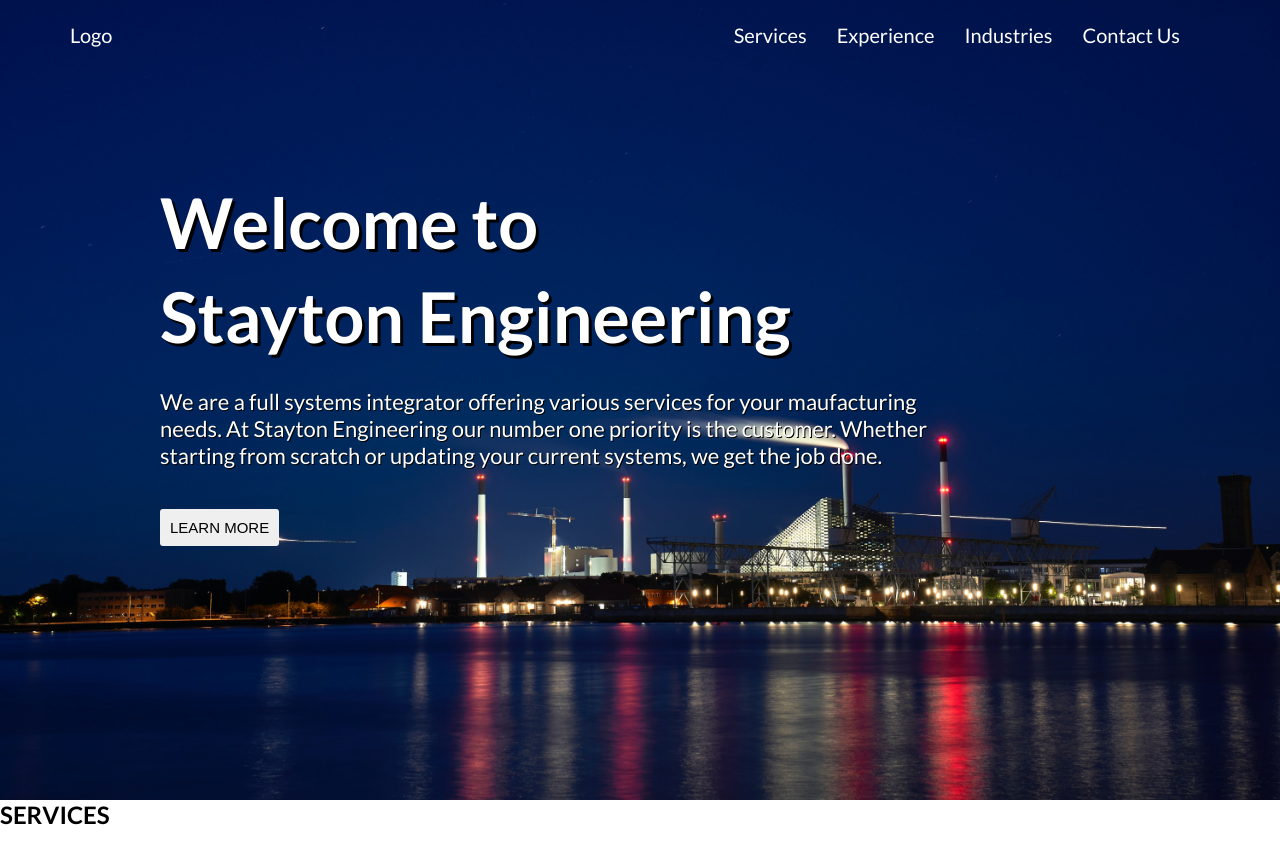
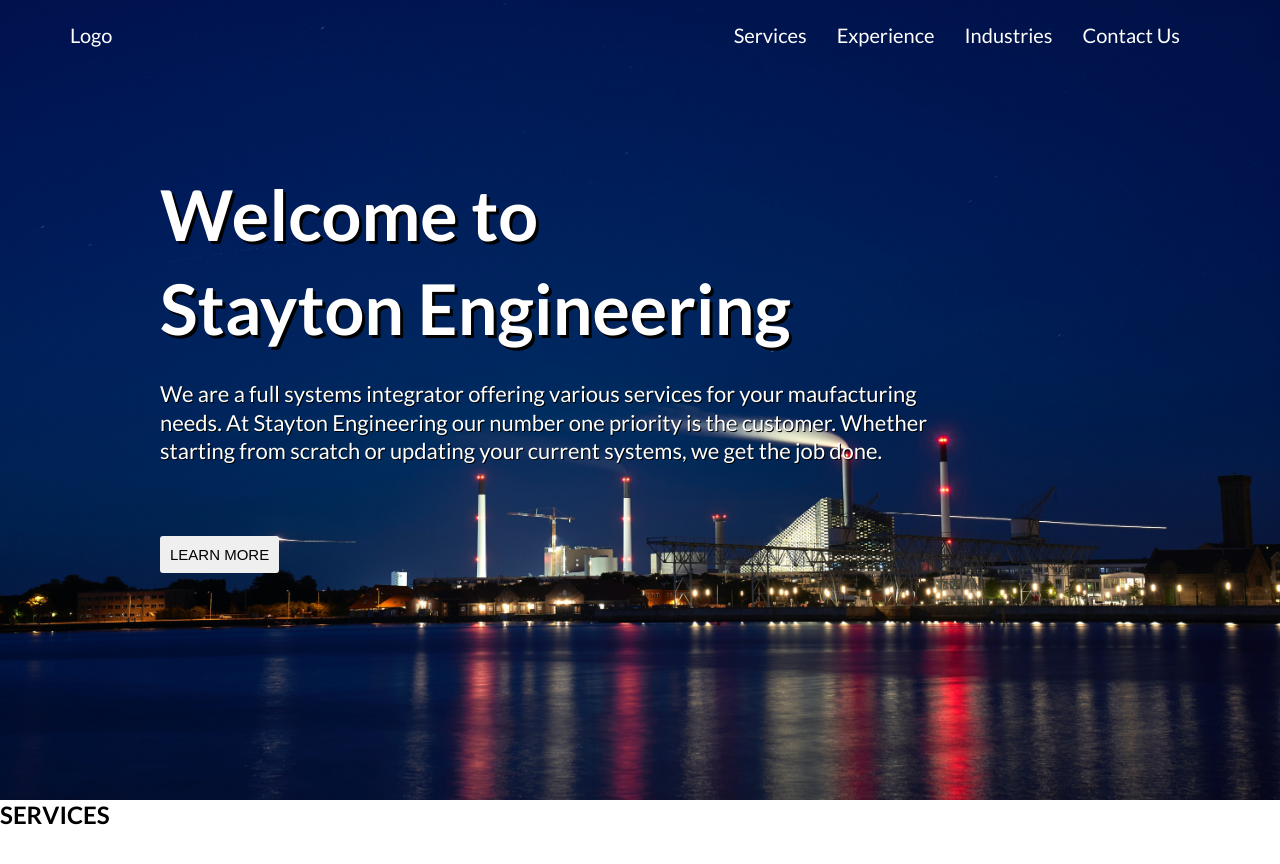
Before and after one commit to Denver-Meadows/stayton-engineering, a React (Create React App) app: page / in a window 1280 px wide. Shown: the top 864 px of the page. Built offline with nearby package versions, Linux system fonts and the light colour scheme; a web font is replaced by a local one.

Commit message:
hero updated

```diff
--- a/src/styles/heroHeader.scss
+++ b/src/styles/heroHeader.scss
@@ -18,6 +18,7 @@
   }
 
   p {
+    line-height: 1.3;
     font-size: 2.2rem;
     width: 65%;
     text-shadow: 1px 1px black;
@@ -27,7 +28,7 @@
 .learn-more {
   border: none;
   border-radius: 3px;
-  margin-top: 4rem;
+  margin-top: 7rem;
   padding: 1rem;
   font-size: 1.5rem;
   text-transform: uppercase;
@@ -44,8 +45,10 @@
   }
 }
 
-@media (max-width: 1400px) {
+@media (max-width: 1445px) {
   .hero-header {
+    height: 57%;
+
     p {
       font-size: 2.2rem;
       width: 85%;
```
